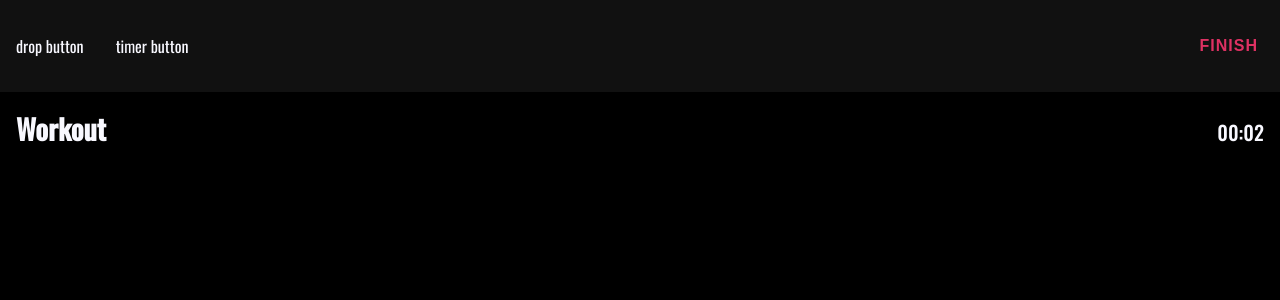
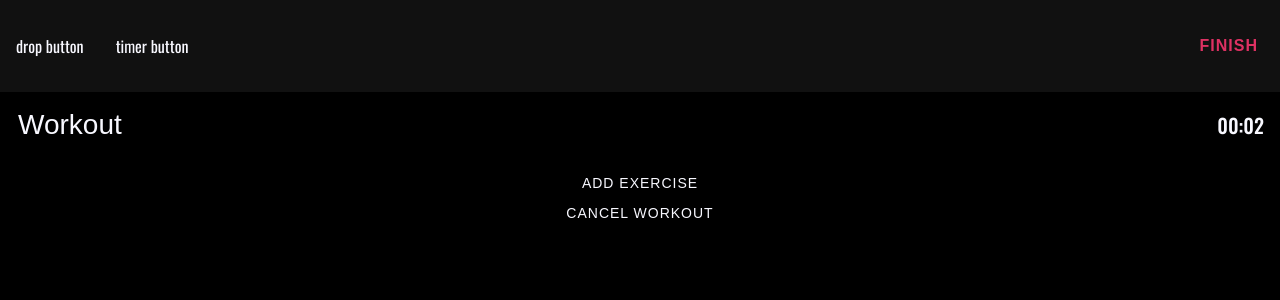
Before and after one commit to Jungl-ee/Lift, a React (Vite) app: page / in a window 1280 px wide. Both pictures are taken after a click on the button "START AN EMPTY WORKOUT". Shown: the top 300 px of the page. Built offline with nearby package versions, Linux system fonts and the light colour scheme.

Commit message:
Add: Change workout name and placeholder buttons

```diff
--- a/src/components/WorkoutSession.tsx
+++ b/src/components/WorkoutSession.tsx
@@ -1,4 +1,4 @@
-import { useState } from "react";
+import React, { useState } from "react";
 import { AppContextType, useGlobalContext } from "../AppContext";
 import Time from "./Time";
 import "../styles/workout-session.css";
@@ -7,6 +7,11 @@
   const { setIsWorkoutSession } = useGlobalContext() as AppContextType;
 
   const [workoutName, setWorkoutName] = useState("Workout");
+
+  function editWorkoutName(e: React.ChangeEvent<HTMLInputElement>) {
+    const { value } = e.target;
+    setWorkoutName(value);
+  }
 
   return (
     <div className="workout-session">
@@ -25,8 +30,12 @@
         </button>
       </header>
       <div className="workout-session-info">
-        <h2>{workoutName}</h2>
+        <input type="text" value={workoutName} onChange={editWorkoutName} />
         <Time />
+      </div>
+      <div className="workout-session-options">
+        <button>ADD EXERCISE</button>
+        <button>CANCEL WORKOUT</button>
       </div>
     </div>
   );
--- a/src/styles/workout-session.css
+++ b/src/styles/workout-session.css
@@ -34,9 +34,19 @@
   padding: 1rem;
 }
 
-.workout-session-info h2 {
+.workout-session-info input {
+  background-color: transparent;
+  color: #f8f8ff;
+  border: none;
   font-size: 1.75rem;
   margin: 0;
+  max-width: 300px;
+}
+
+.workout-session-info input:focus {
+  border: none;
+  outline: none;
+  display: inline-block;
 }
 
 .workout-session-info p {
@@ -44,3 +54,21 @@
   margin: 0;
   font-weight: 500;
 }
+
+.workout-session-options {
+  display: flex;
+  flex-direction: column;
+  justify-content: center;
+  align-items: center;
+  padding: 1rem;
+  gap: 0.75rem;
+}
+
+.workout-session-options button {
+  background: none;
+  color: #f8f8ff;
+  border: none;
+  font-size: 0.875rem;
+  font-weight: 500;
+  letter-spacing: 1px;
+}
```
